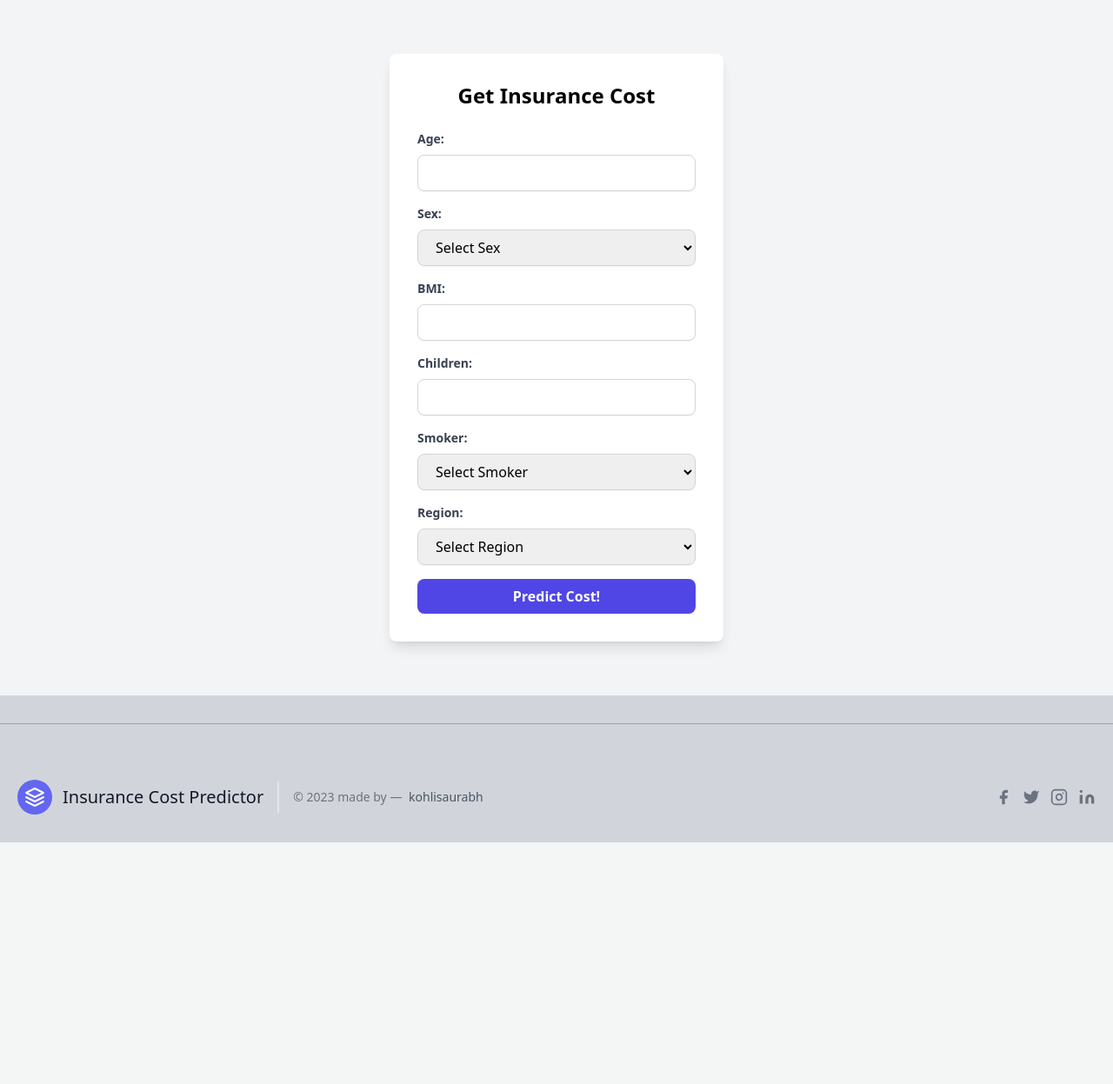
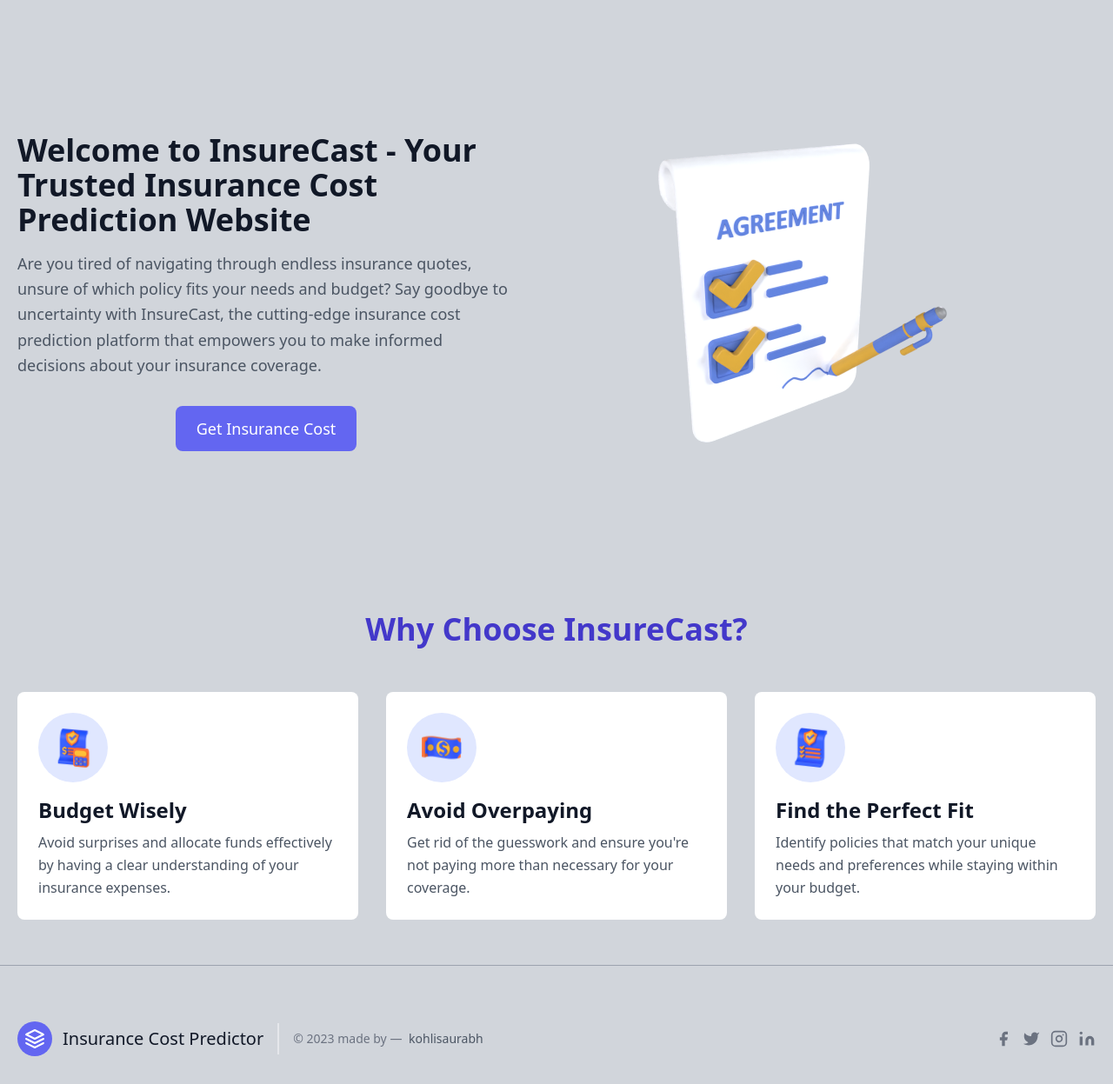
Before and after one commit to kohlisaurabhsagar/insurancePremium-regression-django, a Django app: page / in a window 1280 px wide. Shown: the part 68-1315 px from the top of the page at 87% size. Before the commit the page ends 1037 px from the top, so only its background shows below. Run offline with Django 4.2, Linux system fonts and the light colour scheme; parts of the project's set-up code (start-up, migrations or seed data) failed here and were passed over; some libraries are stand-ins or nearby versions.

Commit message:
Update index.html

```diff
--- a/insurance/templates/index.html
+++ b/insurance/templates/index.html
@@ -1,62 +1,76 @@
 {% extends 'base.html' %}
 
-{% block title %} Prediction {% endblock title %}
+{% block title %} Home {% endblock title %}
 
 {% block body %}
-<div class="min-h-screen flex items-center justify-center bg-gray-100">
-    <div class="bg-white p-8 rounded-lg shadow-lg w-96">
-        <h2 class="text-2xl font-bold text-center mb-6">Get Insurance Cost</h2>
-        {% if output %}
-            <h1 class="text-lg text-center font-semibold mb-4"><b>Your Insurance Cost is: ${{ output }} </b></h1>
-        {% endif %}
-        <form method="POST" action="/prediction">
-            {% csrf_token %}
-            <div class="mb-4">
-                <label class="block text-gray-700 text-sm font-bold mb-2" for="age">Age:</label>
-                <input class="w-full px-4 py-2 border border-gray-300 rounded-lg shadow-sm focus:outline-none focus:ring-2 focus:ring-indigo-500" type="number" id="age" name="age" required>
-            </div>
+<section class="text-gray-600 body-font">
+  <div class="container mx-auto flex flex-col md:flex-row items-center px-5 py-20">
+    <div class="md:w-1/2 lg:w-1/2 w-full md:pr-12 flex flex-col items-center md:text-left mb-8 md:mb-0 text-center">
+      <h1 class="title-font sm:text-4xl text-3xl font-bold mb-4 text-gray-900">
+        Welcome to InsureCast - Your Trusted Insurance Cost Prediction Website
+      </h1>
+      <p class="mb-8 text-lg leading-relaxed">
+        Are you tired of navigating through endless insurance quotes, unsure of which policy fits your needs and budget? Say goodbye to uncertainty with InsureCast, the cutting-edge insurance cost prediction platform that empowers you to make informed decisions about your insurance coverage.
+      </p>
+      <a href="{% url 'prediction' %}" class="inline-flex items-center justify-center bg-indigo-500 text-white font-medium rounded-lg text-lg py-3 px-6 hover:bg-indigo-600 transition-colors duration-200">
+        Get Insurance Cost
+      </a>
+    </div>
+    <div class="lg:max-w-lg lg:w-full md:w-1/2 w-5/6">
+      <img class="object-cover w-full h-auto" src="/static/img1.png" alt="hero">
+    </div>
+  </div>
+</section>
 
-            <div class="mb-4">
-                <label class="block text-gray-700 text-sm font-bold mb-2" for="sex">Sex:</label>
-                <select class="w-full px-4 py-2 border border-gray-300 rounded-lg shadow-sm focus:outline-none focus:ring-2 focus:ring-indigo-500" id="sex" name="sex" required>
-                    <option value="" disabled selected>Select Sex</option>
-                    <option value="1">Male</option>
-                    <option value="0">Female</option>
-                </select>
-            </div>
+<h6 class="text-4xl font-bold text-center text-indigo-700 my-8">Why Choose InsureCast?</h6>
 
-            <div class="mb-4">
-                <label class="block text-gray-700 text-sm font-bold mb-2" for="bmi">BMI:</label>
-                <input class="w-full px-4 py-2 border border-gray-300 rounded-lg shadow-sm focus:outline-none focus:ring-2 focus:ring-indigo-500" type="number" id="bmi" name="bmi" step="0.05" required>
-            </div>
+<section class="text-gray-600 body-font">
+  <div class="container px-5 py-5 mx-auto">
+    <div class="flex flex-wrap -m-4">
 
-            <div class="mb-4">
-                <label class="block text-gray-700 text-sm font-bold mb-2" for="children">Children:</label>
-                <input class="w-full px-4 py-2 border border-gray-300 rounded-lg shadow-sm focus:outline-none focus:ring-2 focus:ring-indigo-500" type="number" id="children" name="children" required>
-            </div>
+      <div class="p-4 md:w-1/3">
+        <div class="bg-white p-6 rounded-lg">
+          <div class="w-20 h-20 inline-flex items-center justify-center rounded-full bg-indigo-100 text-indigo-500">
+            <img class="w-12 h-12" src="/static/img2.png" alt="Budget Wisely">
+          </div>
+          <h2 class="text-2xl font-medium title-font text-gray-900 mt-4">
+            <b>Budget Wisely</b>
+          </h2>
+          <p class="leading-relaxed text-base mt-2">
+            Avoid surprises and allocate funds effectively by having a clear understanding of your insurance expenses.
+          </p>
+        </div>
+      </div>
 
-            <div class="mb-4">
-                <label class="block text-gray-700 text-sm font-bold mb-2" for="smoker">Smoker:</label>
-                <select class="w-full px-4 py-2 border border-gray-300 rounded-lg shadow-sm focus:outline-none focus:ring-2 focus:ring-indigo-500" id="smoker" name="smoker" required>
-                    <option value="" disabled selected>Select Smoker</option>
-                    <option value="1">Yes</option>
-                    <option value="0">No</option>
-                </select>
-            </div>
+      <div class="p-4 md:w-1/3">
+        <div class="bg-white p-6 rounded-lg">
+          <div class="w-20 h-20 inline-flex items-center justify-center rounded-full bg-indigo-100 text-indigo-500">
+            <img class="w-12 h-12" src="/static/img3.png" alt="Avoid Overpaying">
+          </div>
+          <h2 class="text-2xl font-medium title-font text-gray-900 mt-4">
+            <b>Avoid Overpaying</b>
+          </h2>
+          <p class="leading-relaxed text-base mt-2">
+            Get rid of the guesswork and ensure you're not paying more than necessary for your coverage.
+          </p>
+        </div>
+      </div>
 
-            <div class="mb-4">
-                <label class="block text-gray-700 text-sm font-bold mb-2" for="region">Region:</label>
-                <select class="w-full px-4 py-2 border border-gray-300 rounded-lg shadow-sm focus:outline-none focus:ring-2 focus:ring-indigo-500" id="region" name="region" required>
-                    <option value="" disabled selected>Select Region</option>
-                    <option value="1">South West</option>
-                    <option value="2">South East</option>
-                    <option value="3">North West</option>
-                    <option value="4">North East</option>
-                </select>
-            </div>
+      <div class="p-4 md:w-1/3">
+        <div class="bg-white p-6 rounded-lg">
+          <div class="w-20 h-20 inline-flex items-center justify-center rounded-full bg-indigo-100 text-indigo-500">
+            <img class="w-12 h-12" src="/static/img4.png" alt="Find the Perfect Fit">
+          </div>
+          <h2 class="text-2xl font-medium title-font text-gray-900 mt-4">
+            <b>Find the Perfect Fit</b>
+          </h2>
+          <p class="leading-relaxed text-base mt-2">
+            Identify policies that match your unique needs and preferences while staying within your budget.
+          </p>
+        </div>
+      </div>
 
-            <button class="w-full py-2 px-4 bg-indigo-600 hover:bg-indigo-700 text-white rounded-lg font-bold focus:outline-none focus:ring-2 focus:ring-indigo-500" type="submit">Predict Cost!</button>
-        </form>
     </div>
-</div>
+  </div>
+</section>
 {% endblock body %}
```
